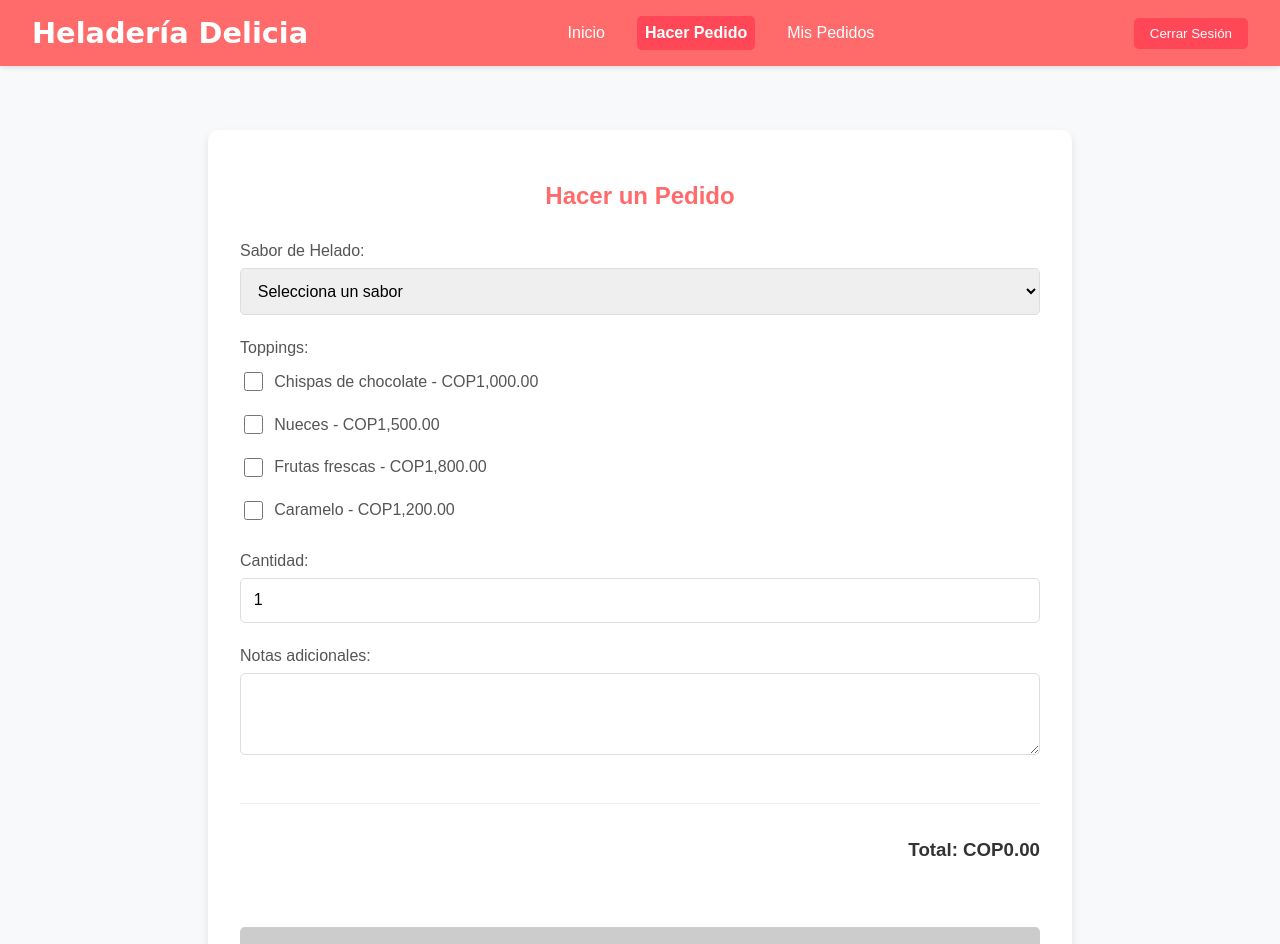
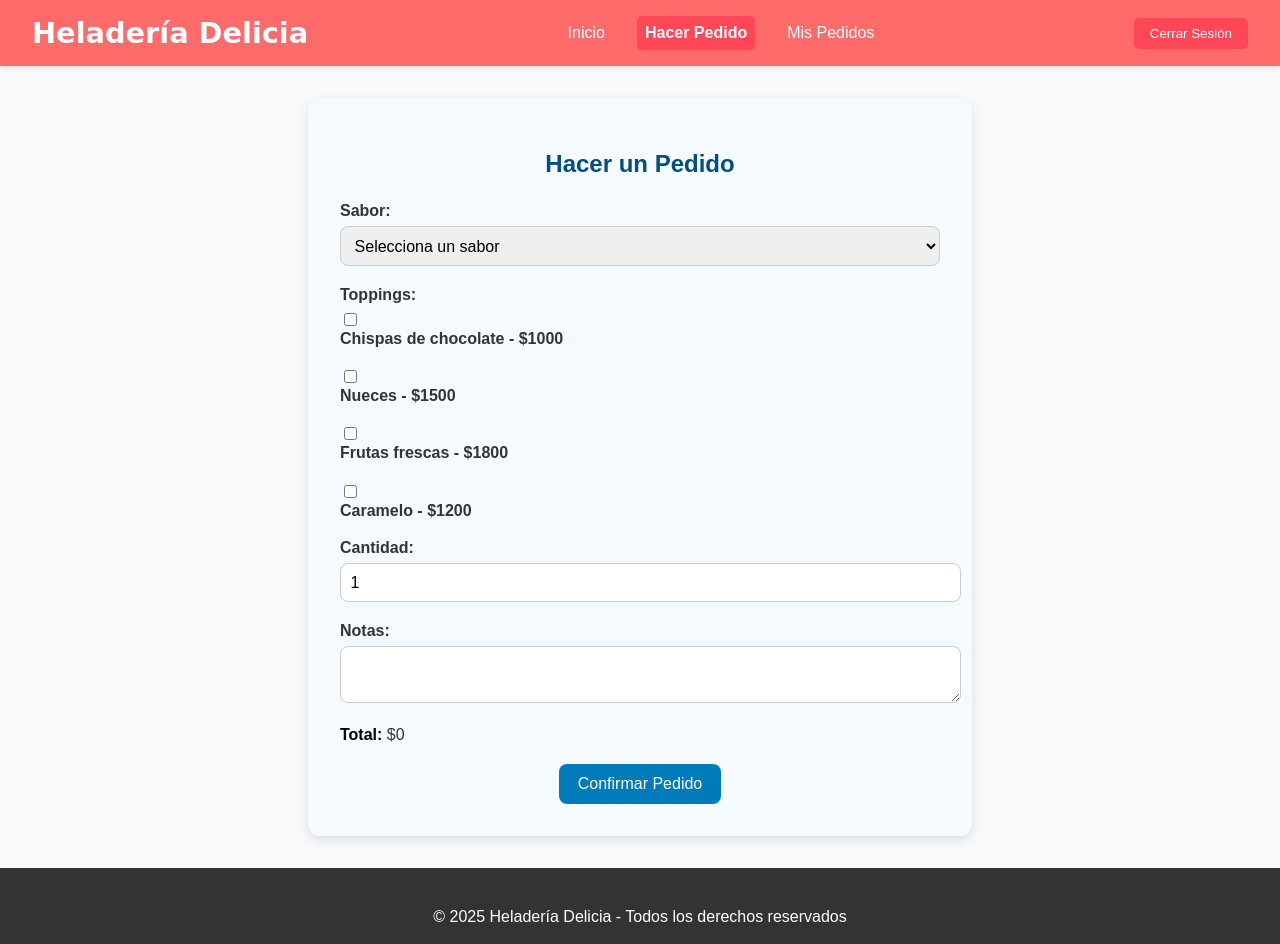
Before and after one commit to Santiag0jaja/app-heladeria, an Angular app: page /hacer-pedido in a window 1280 px wide. Shown: the top 944 px of the page. Built offline with nearby package versions, Linux system fonts and the light colour scheme; sample sign-in values are in the browser's storage.

Commit message:
feat: Refactor 'Hacer Pedido' and 'Listar Pedidos' components; improve styling and form handling

```diff
--- a/src/app/components/hacer-pedido/hacer-pedido.component.css
+++ b/src/app/components/hacer-pedido/hacer-pedido.component.css
@@ -1,93 +1,60 @@
-/* hacer-pedido.component.css */
 .pedido-container {
-  max-width: 800px;
-  margin: 2rem auto;
+  max-width: 600px;
+  margin: auto;
   padding: 2rem;
-  background-color: white;
-  border-radius: 10px;
-  box-shadow: 0 4px 8px rgba(0, 0, 0, 0.1);
+  background-color: #f5faff;
+  border-radius: 12px;
+  box-shadow: 0 4px 12px rgba(0, 0, 0, 0.1);
 }
 
 .pedido-container h2 {
   text-align: center;
-  color: #ff6b6b;
-  margin-bottom: 2rem;
+  margin-bottom: 1.5rem;
+  color: #004f84;
 }
 
-.pedido-form {
-  display: flex;
-  flex-direction: column;
-  gap: 1.5rem;
+form div {
+  margin-bottom: 1.2rem;
 }
 
-.form-group {
-  display: flex;
-  flex-direction: column;
-  gap: 0.5rem;
+label {
+  display: block;
+  margin-bottom: 0.4rem;
+  font-weight: 600;
+  color: #333;
 }
 
-.form-group label {
-  font-weight: 500;
-  color: #555;
-}
-
-.form-control {
-  padding: 0.8rem;
-  border: 1px solid #ddd;
-  border-radius: 5px;
+input[type="number"],
+select,
+textarea {
+  width: 100%;
+  padding: 0.6rem;
+  border: 1px solid #ccc;
+  border-radius: 8px;
   font-size: 1rem;
 }
 
-.form-control:focus {
-  outline: none;
-  border-color: #ff6b6b;
-  box-shadow: 0 0 0 2px rgba(255, 107, 107, 0.2);
+input[type="checkbox"] {
+  margin-right: 0.5rem;
 }
 
-.topping-option {
-  display: flex;
-  align-items: center;
-  gap: 0.5rem;
-  margin: 0.3rem 0;
+button {
+  background-color: #007bba;
+  color: white;
+  padding: 0.7rem 1.2rem;
+  border: none;
+  border-radius: 8px;
+  font-size: 1rem;
+  cursor: pointer;
+  display: block;
+  margin: 1rem auto 0;
+  transition: background-color 0.2s ease;
 }
 
-.topping-option input[type="checkbox"] {
-  width: 1.2rem;
-  height: 1.2rem;
+button:hover {
+  background-color: #005f94;
 }
 
-.error-message {
-  color: #ff4757;
-  font-size: 0.9rem;
+strong {
+  color: #000;
 }
-
-.total-section {
-  text-align: right;
-  margin: 1.5rem 0;
-  padding-top: 1rem;
-  border-top: 1px solid #eee;
-}
-
-.total-section h3 {
-  color: #333;
-}
-
-.submit-btn {
-  background-color: #ff6b6b;
-  color: white;
-  border: none;
-  padding: 1rem;
-  font-size: 1.1rem;
-  border-radius: 5px;
-  cursor: pointer;
-  transition: background-color 0.3s;
-}
-
-.submit-btn:hover:not(:disabled) {
-  background-color: #ff4757;
-}
-
-.submit-btn:disabled {
-  background-color: #ccc;
-  cursor: not-allowed;
-}
--- a/src/app/components/hacer-pedido/hacer-pedido.component.html
+++ b/src/app/components/hacer-pedido/hacer-pedido.component.html
@@ -1,69 +1,45 @@
 <div class="pedido-container">
   <h2>Hacer un Pedido</h2>
-
-  <form [formGroup]="pedidoForm" (ngSubmit)="onSubmit()" class="pedido-form">
-    <div class="form-group">
-      <label for="sabor">Sabor de Helado:</label>
-      <select id="sabor" formControlName="sabor" class="form-control">
+  <form [formGroup]="pedidoForm" (ngSubmit)="onSubmit()">
+    <div>
+      <label>Sabor:</label>
+      <select formControlName="sabor">
         <option [ngValue]="null">Selecciona un sabor</option>
         <option *ngFor="let sabor of sabores" [ngValue]="sabor">
-          {{ sabor.nombre }} - {{ sabor.precio | currency:'COP' }}
+          {{ sabor.nombre }} - ${{ sabor.precio }}
         </option>
       </select>
-      <div *ngIf="pedidoForm.get('sabor')?.invalid && pedidoForm.get('sabor')?.touched" class="error-message">
-        Por favor selecciona un sabor
+    </div>
+
+    <div>
+      <label>Toppings:</label>
+      <div *ngFor="let topping of toppings">
+        <input
+          type="checkbox"
+          [id]="'topping' + topping.id"
+          [value]="topping.id"
+          (change)="onToppingChange($event, topping.id)"
+        >
+        <label [for]="'topping' + topping.id">{{ topping.nombre }} - ${{ topping.precio }}</label>
       </div>
     </div>
 
-    <div class="form-group">
-      <label>Toppings:</label>
-      <div *ngFor="let topping of toppings" class="topping-option">
-        <input
-          type="checkbox"
-          [id]="'topping-' + topping.id"
-          [value]="topping.id"
-          (change)="onToppingChange($event, topping.id)"
-        >
-        <label [for]="'topping-' + topping.id">
-          {{ topping.nombre }} - {{ topping.precio | currency:'COP' }}
-        </label>
-      </div>
+    <div>
+      <label>Cantidad:</label>
+      <input type="number" formControlName="cantidad" min="1">
     </div>
 
-    <div class="form-group">
-      <label for="cantidad">Cantidad:</label>
-      <input
-        type="number"
-        id="cantidad"
-        formControlName="cantidad"
-        min="1"
-        class="form-control"
-      >
-      <div *ngIf="pedidoForm.get('cantidad')?.invalid && pedidoForm.get('cantidad')?.touched" class="error-message">
-        La cantidad debe ser al menos 1
-      </div>
+    <div>
+      <label>Notas:</label>
+      <textarea formControlName="notas"></textarea>
     </div>
 
-    <div class="form-group">
-      <label for="notas">Notas adicionales:</label>
-      <textarea
-        id="notas"
-        formControlName="notas"
-        class="form-control"
-        rows="3"
-      ></textarea>
+    <div>
+      <strong>Total:</strong> ${{ calcularTotal() | number:'1.0-0' }}
     </div>
 
-    <div class="total-section">
-      <h3>Total: {{ calcularTotal() | currency:'COP' }}</h3>
-    </div>
-
-    <button
-      type="submit"
-      class="submit-btn"
-      [disabled]="pedidoForm.invalid"
-    >
-      Confirmar Pedido
-    </button>
+    <button type="submit" [disabled]="pedidoForm.invalid">Confirmar Pedido</button>
   </form>
 </div>
+<!-- Este componente permite a los usuarios hacer pedidos de helados, seleccionando un sabor, toppings, cantidad y notas.
+Utiliza un formulario reactivo para manejar la entrada del usuario y el servicio PedidoService para almacenar los pedidos. -->
--- a/src/app/components/hacer-pedido/hacer-pedido.component.ts
+++ b/src/app/components/hacer-pedido/hacer-pedido.component.ts
@@ -1,7 +1,6 @@
 import { Component } from '@angular/core';
-import { FormBuilder, FormGroup, Validators } from '@angular/forms';
+import { FormBuilder, FormGroup, Validators, ReactiveFormsModule } from '@angular/forms';
 import { CommonModule } from '@angular/common';
-import { ReactiveFormsModule } from '@angular/forms';
 import { PedidoService } from '../../services/pedido.service';
 
 @Component({
@@ -41,46 +40,33 @@ export class HacerPedidoComponent {
 
   onToppingChange(event: Event, toppingId: number): void {
     const checkbox = event.target as HTMLInputElement;
-    const selectedToppings: number[] = this.pedidoForm.get('toppings')?.value || [];
-
-    if (checkbox.checked && !selectedToppings.includes(toppingId)) {
-      selectedToppings.push(toppingId);
+    const selected = this.pedidoForm.get('toppings')?.value || [];
+    if (checkbox.checked && !selected.includes(toppingId)) {
+      selected.push(toppingId);
     } else if (!checkbox.checked) {
-      const index = selectedToppings.indexOf(toppingId);
-      if (index > -1) selectedToppings.splice(index, 1);
+      const idx = selected.indexOf(toppingId);
+      if (idx > -1) selected.splice(idx, 1);
     }
-
-    this.pedidoForm.get('toppings')?.setValue(selectedToppings);
+    this.pedidoForm.get('toppings')?.setValue(selected);
   }
 
   calcularTotal(): number {
-    const form = this.pedidoForm.value;
-    const saborPrecio = form.sabor?.precio || 0;
-
-    const toppingsPrecio = form.toppings.reduce((total: number, toppingId: number) => {
-      const topping = this.toppings.find(t => t.id === toppingId);
-      return total + (topping?.precio || 0);
+    const { sabor, toppings, cantidad } = this.pedidoForm.value;
+    const saborPrecio = sabor?.precio || 0;
+    const toppingsPrecio = toppings.reduce((acc: number, id: number) => {
+      const topping = this.toppings.find(t => t.id === id);
+      return acc + (topping?.precio || 0);
     }, 0);
-
-    return (saborPrecio + toppingsPrecio) * form.cantidad;
+    return (saborPrecio + toppingsPrecio) * cantidad;
   }
 
   onSubmit(): void {
     if (this.pedidoForm.valid) {
-      const pedido = {
-        ...this.pedidoForm.value,
-        total: this.calcularTotal(),
-        fecha: new Date().toISOString()
-      };
-      this.pedidoService.guardarPedido(pedido); // guardar en localStorage
-      console.log('Pedido enviado:', pedido);
+      this.pedidoService.agregarPedido(this.pedidoForm.value);
       alert('¡Pedido realizado con éxito!');
-      this.pedidoForm.reset({
-        cantidad: 1,
-        toppings: [],
-        sabor: null,
-        notas: ''
-      });
+      this.pedidoForm.reset({ cantidad: 1, toppings: [], sabor: null, notas: '' });
     }
   }
 }
+// Este componente permite a los usuarios hacer pedidos de helados, seleccionando un sabor, toppings, cantidad y notas.
+// Utiliza un formulario reactivo para manejar la entrada del usuario y el servicio PedidoService para almacenar los pedidos.
--- a/src/app/components/listar-pedidos/listar-pedidos.component.css
+++ b/src/app/components/listar-pedidos/listar-pedidos.component.css
@@ -1,116 +1,58 @@
-/* listar-pedidos.component.css */
-.pedidos-container {
-  max-width: 1000px;
-  margin: 2rem auto;
+.listar-container {
+  max-width: 800px;
+  margin: auto;
   padding: 2rem;
 }
 
-.pedidos-container h2 {
+.listar-container h2 {
   text-align: center;
-  color: #ff6b6b;
   margin-bottom: 2rem;
-}
-
-.no-pedidos {
-  text-align: center;
-  padding: 2rem;
-  background-color: #f9f9f9;
-  border-radius: 10px;
-}
-
-.no-pedidos p {
-  font-size: 1.2rem;
-  margin-bottom: 1.5rem;
-  color: #555;
-}
-
-.hacer-pedido-btn {
-  background-color: #ff6b6b;
-  color: white;
-  border: none;
-  padding: 0.8rem 1.5rem;
-  font-size: 1rem;
-  border-radius: 5px;
-  cursor: pointer;
-  transition: background-color 0.3s;
-}
-
-.hacer-pedido-btn:hover {
-  background-color: #ff4757;
-}
-
-.pedidos-list {
-  display: grid;
-  grid-template-columns: repeat(auto-fill, minmax(300px, 1fr));
-  gap: 1.5rem;
+  color: #004f84;
 }
 
 .pedido-card {
-  background-color: white;
+  background-color: #ffffff;
+  border-left: 6px solid #007bba;
   border-radius: 10px;
-  box-shadow: 0 2px 5px rgba(0, 0, 0, 0.1);
   padding: 1.5rem;
-  display: flex;
-  flex-direction: column;
-  gap: 1rem;
-  transition: transform 0.3s, box-shadow 0.3s;
+  margin-bottom: 1.5rem;
+  box-shadow: 0 3px 10px rgba(0, 0, 0, 0.08);
 }
 
-.pedido-card:hover {
-  transform: translateY(-5px);
-  box-shadow: 0 5px 15px rgba(0, 0, 0, 0.1);
+.pedido-card h3 {
+  margin-top: 0;
+  color: #222;
 }
 
-.pedido-header {
-  display: flex;
-  justify-content: space-between;
-  align-items: center;
-  border-bottom: 1px solid #eee;
-  padding-bottom: 0.5rem;
+.pedido-card p {
+  margin: 0.5rem 0;
 }
 
-.pedido-header h3 {
-  margin: 0;
-  color: #333;
+ul {
+  padding-left: 1.2rem;
+  margin: 0.5rem 0;
 }
 
-.fecha {
-  color: #777;
-  font-size: 0.9rem;
+li {
+  list-style-type: disc;
 }
 
-.pedido-details {
-  flex-grow: 1;
+button {
+  background-color: #dc3545;
+  color: white;
+  padding: 0.5rem 1rem;
+  border: none;
+  border-radius: 8px;
+  font-size: 0.95rem;
+  cursor: pointer;
+  margin-top: 1rem;
+  transition: background-color 0.2s ease;
 }
 
-.pedido-details p {
-  margin: 0.5rem 0;
-  color: #555;
+button:hover {
+  background-color: #b02a37;
 }
-
-.pedido-footer {
-  display: flex;
-  justify-content: flex-end;
-}
-
-.estado {
-  padding: 0.3rem 0.8rem;
-  border-radius: 20px;
-  font-size: 0.9rem;
-  font-weight: 500;
-}
-
-.estado-pendiente {
-  background-color: #ffeaa7;
-  color: #e17055;
-}
-
-.estado-en-proceso {
-  background-color: #a5d8ff;
-  color: #1971c2;
-}
-
-.estado-completado {
-  background-color: #b2f2bb;
-  color: #2b8a3e;
-}
+/*
+ * Este componente lista los pedidos realizados, mostrando el sabor, toppings, cantidad y notas de cada pedido.
+ * Permite eliminar un pedido específico utilizando el servicio PedidoService.
+ */
--- a/src/app/components/listar-pedidos/listar-pedidos.component.html
+++ b/src/app/components/listar-pedidos/listar-pedidos.component.html
@@ -1,21 +1,19 @@
-<div class="pedidos-container">
-  <h2>Mis Pedidos</h2>
-  <div *ngIf="pedidos.length === 0">No tienes pedidos registrados.</div>
+<div class="listar-container">
+  <h2>Pedidos Realizados</h2>
+  <div *ngIf="pedidoService.obtenerPedidos().length === 0">
+    No hay pedidos aún.
+  </div>
 
-  <div *ngFor="let pedido of pedidos" class="pedido-card">
-    <p><strong>Sabor:</strong> {{ pedido.sabor?.nombre }}</p>
-    <p><strong>Toppings:</strong>
-      <span *ngIf="pedido.toppings?.length > 0; else noToppings">
-        {{ pedido.toppings.join(', ') }}
-      </span>
-      <ng-template #noToppings>Sin toppings</ng-template>
-    </p>
+  <div *ngFor="let pedido of pedidoService.obtenerPedidos(); let i = index" class="pedido-card">
+    <h3>{{ pedido.sabor.nombre }}</h3>
     <p><strong>Cantidad:</strong> {{ pedido.cantidad }}</p>
     <p><strong>Notas:</strong> {{ pedido.notas || 'Ninguna' }}</p>
-    <p><strong>Total:</strong> ${{ pedido.total | number:'1.0-0' }}</p>
-    <p><strong>Fecha:</strong> {{ pedido.fecha | date:'short' }}</p>
+    <p><strong>Toppings:</strong></p>
+    <ul>
+      <li *ngFor="let id of pedido.toppings">{{ getNombreTopping(id) }}</li>
+    </ul>
+    <button (click)="eliminarPedido(i)">Eliminar</button>
   </div>
 </div>
-<div class="no-pedidos" *ngIf="pedidos.length === 0">
-  <p>No tienes pedidos registrados.</p>
-</div>
+<!-- Este componente lista los pedidos realizados, mostrando el sabor, toppings, cantidad y notas de cada pedido.
+Permite eliminar un pedido específico utilizando el servicio PedidoService. -->
--- a/src/app/components/listar-pedidos/listar-pedidos.component.ts
+++ b/src/app/components/listar-pedidos/listar-pedidos.component.ts
@@ -1,4 +1,4 @@
-import { Component, OnInit } from '@angular/core';
+import { Component } from '@angular/core';
 import { CommonModule } from '@angular/common';
 import { PedidoService } from '../../services/pedido.service';
 
@@ -9,12 +9,22 @@ import { PedidoService } from '../../services/pedido.service';
   templateUrl: './listar-pedidos.component.html',
   styleUrls: ['./listar-pedidos.component.css']
 })
-export class ListarPedidosComponent implements OnInit {
-  pedidos: any[] = [];
+export class ListarPedidosComponent {
+  constructor(public pedidoService: PedidoService) {}
 
-  constructor(private pedidoService: PedidoService) {}
+  eliminarPedido(index: number): void {
+    this.pedidoService.eliminarPedido(index);
+  }
 
-  ngOnInit(): void {
-    this.pedidos = this.pedidoService.obtenerPedidos();
+  getNombreTopping(id: number): string {
+    const toppings = [
+      { id: 1, nombre: 'Chispas de chocolate' },
+      { id: 2, nombre: 'Nueces' },
+      { id: 3, nombre: 'Frutas frescas' },
+      { id: 4, nombre: 'Caramelo' }
+    ];
+    return toppings.find(t => t.id === id)?.nombre || '';
   }
 }
+// Este componente lista los pedidos realizados, mostrando el sabor, toppings, cantidad y notas de cada pedido.
+// Permite eliminar un pedido específico utilizando el servicio PedidoService.
```
Also changed, not shown: src/app/services/pedido.service.ts (+19 -13 lines).
